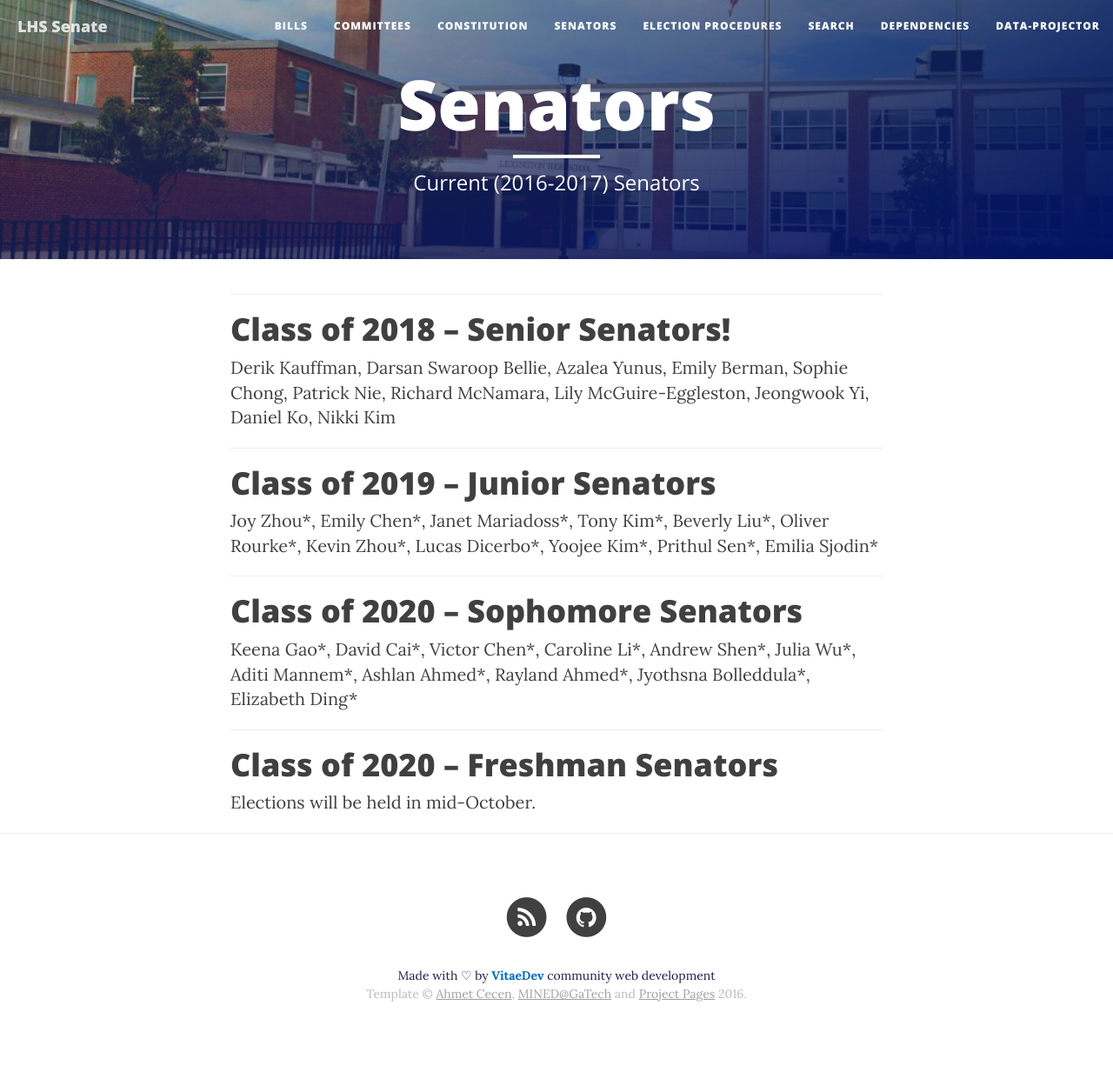
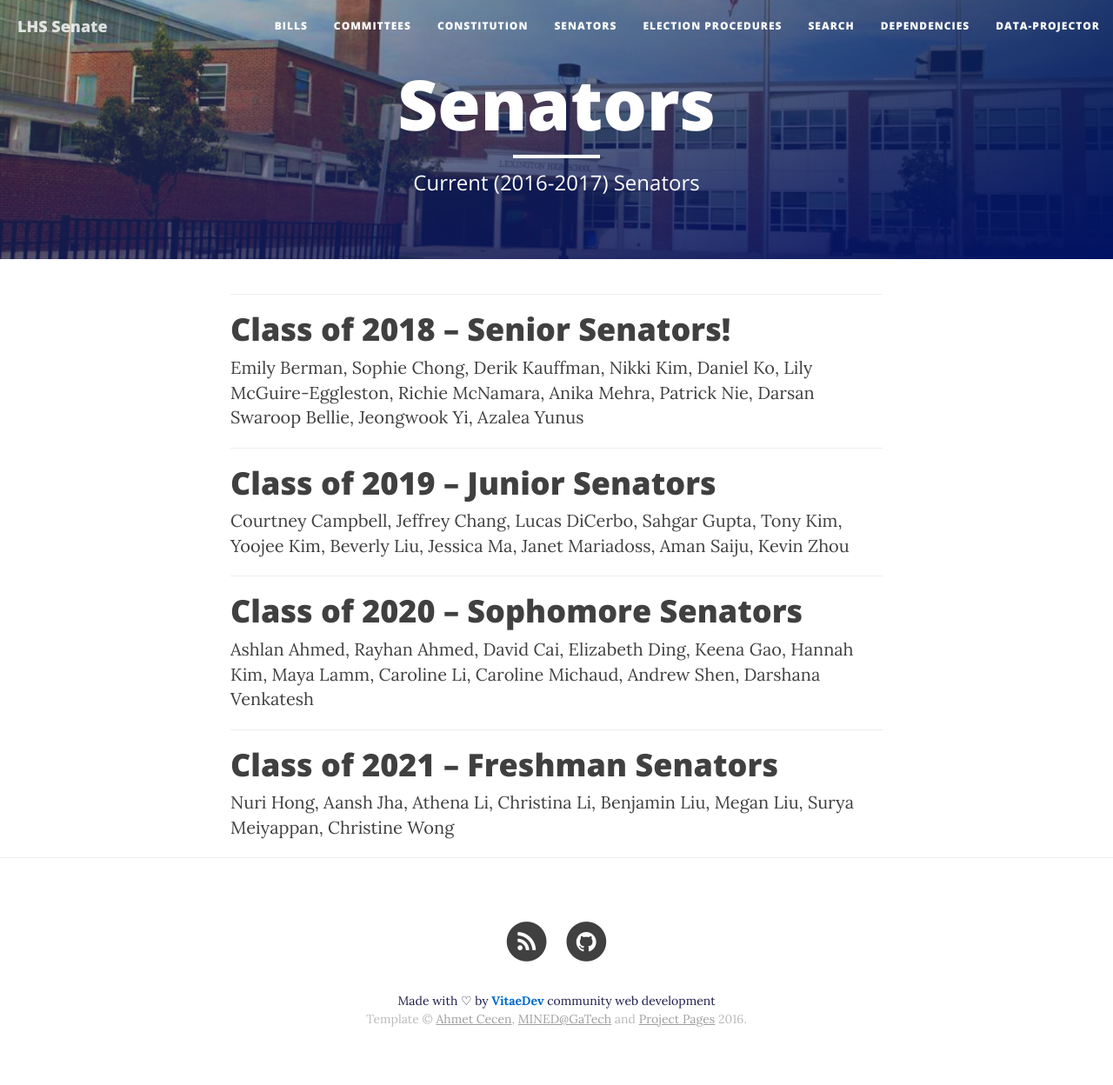
Before and after one commit to juliawu1/fuzzy-octo-senate.github.io, a Jekyll site: the page built from cur-senators.html, in a window 1280 px wide. Shown: the whole page at 87% size. Built offline with Jekyll 4.4.1, drawn with Linux system fonts in a browser that asks for light colours; nearby versions of some CDN libraries; before the commit the page ends 1219 px from its top, so only the background shows below that.

Commit message:
Update cur-senators.html

```diff
--- a/cur-senators.html
+++ b/cur-senators.html
@@ -6,46 +6,54 @@ header-img: "img/home-bg.jpg"
 ---
 <hr>
 <h1>Class of 2018 – Senior Senators!</h1>
-Derik Kauffman,
-Darsan Swaroop Bellie,
-Azalea Yunus,
 Emily Berman,
 Sophie Chong,
+Derik Kauffman,
+Nikki Kim,
+Daniel Ko,
+Lily McGuire-Eggleston,
+Richie McNamara,
+Anika Mehra,
 Patrick Nie,
-Richard McNamara,
-Lily McGuire-Eggleston,
+Darsan Swaroop Bellie,
 Jeongwook Yi,
-Daniel Ko,
-Nikki Kim
+Azalea Yunus
 <hr>
 <h1>Class of 2019 – Junior Senators</h1>
-Joy Zhou*,
-Emily Chen*,
-Janet Mariadoss*,
-Tony Kim*,
-Beverly Liu*,
-Oliver Rourke*,
-Kevin Zhou*,
-Lucas Dicerbo*,
-Yoojee Kim*,
-Prithul Sen*,
-Emilia Sjodin*
+Courtney Campbell,
+Jeffrey Chang,
+Lucas DiCerbo,
+Sahgar Gupta,
+Tony Kim,
+Yoojee Kim,
+Beverly Liu,
+Jessica Ma,
+Janet Mariadoss,
+Aman Saiju,
+Kevin Zhou
 <hr>
 <h1>Class of 2020 – Sophomore Senators</h1>
-Keena Gao*,
-David Cai*,
-Victor Chen*,
-Caroline Li*,
-Andrew Shen*,
-Julia Wu*,
-Aditi Mannem*,
-Ashlan Ahmed*,
-Rayland Ahmed*,
-Jyothsna Bolleddula*,
-Elizabeth Ding*
+Ashlan Ahmed,
+Rayhan Ahmed,
+David Cai,
+Elizabeth Ding,
+Keena Gao,
+Hannah Kim,
+Maya Lamm,
+Caroline Li,
+Caroline Michaud,
+Andrew Shen,
+Darshana Venkatesh
 <hr>
-<h1>Class of 2020 – Freshman Senators</h1>
-Elections will be held in mid-October.
+<h1>Class of 2021 – Freshman Senators</h1>
+Nuri Hong,
+Aansh Jha,
+Athena Li,
+Christina Li,
+Benjamin Liu,
+Megan Liu,
+Surya Meiyappan,
+Christine Wong
 <!--
 {% for member in site.data.members %} {% if member.visible == true %}
 
```
